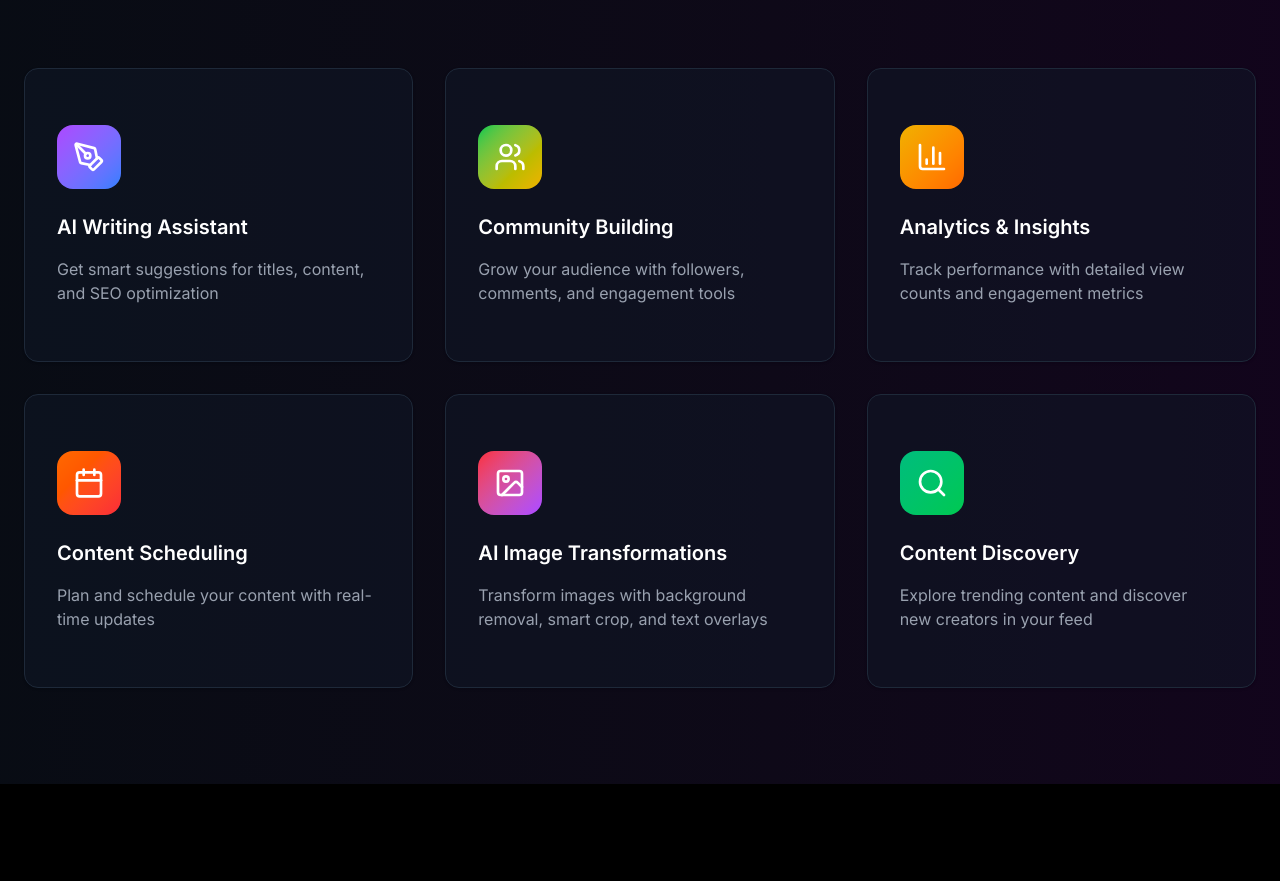
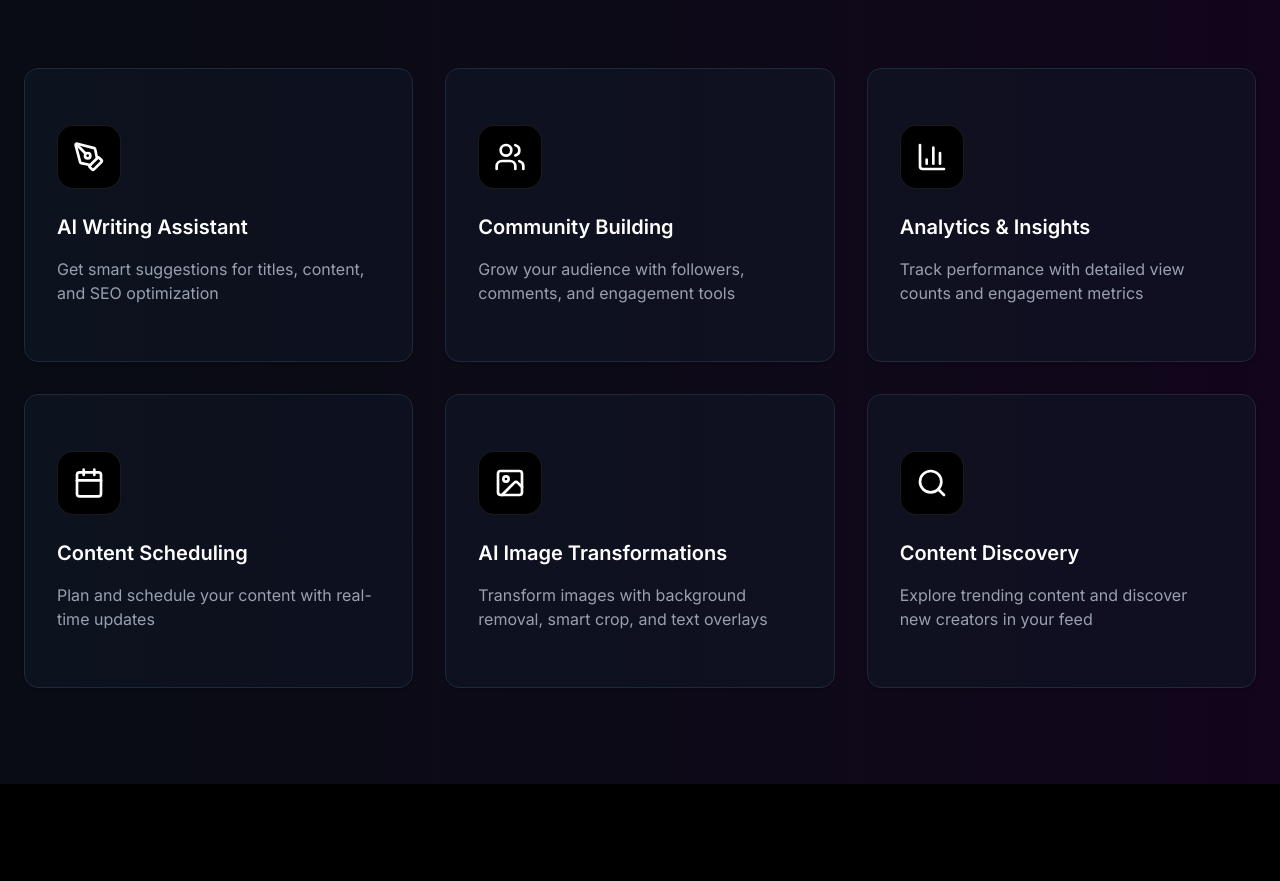
Before and after one commit to AmjustGettingStarted/Inkspire, a Next.js app: page / in a window 1280 px wide. Shown: the part 1060-1941 px from the top of the page. Built offline with nearby package versions, Linux system fonts and the light colour scheme; no server answers.

Commit message:
style(features): try new color combo

```diff
--- a/app/page.js
+++ b/app/page.js
@@ -222,18 +222,42 @@ const Home = () => {
             {features.map((feature, index) => (
               <Card
                 key={index}
-                className="group transition-all duration-300 hover:scale-105 card-glass"
+                className="group transition-all duration-500 ease-in-out hover:scale-105 card-glass"
               >
                 <CardContent className="p-6 sm:p-8">
+                  {/* Icon Box */}
                   <div
-                    className={`w-12 h-12 sm:w-16 sm:h-16 bg-gradient-to-br ${feature.color} rounded-2xl flex items-center justify-center mb-4 sm:mb-6 group-hover:scale-110 transition-transform`}
+                    className="
+            w-12 h-12 sm:w-16 sm:h-16
+            rounded-2xl flex items-center justify-center mb-4 sm:mb-6
+            bg-black text-white border border-white/10
+            transition-all duration-500 ease-in-out
+            group-hover:bg-white group-hover:text-black group-hover:border-white
+            group-hover:scale-110
+          "
                   >
-                    <feature.icon className="w-6 h-6 sm:w-8 sm:h-8 text-white" />
+                    <feature.icon className="w-6 h-6 sm:w-8 sm:h-8 transition-all duration-500 ease-in-out" />
                   </div>
-                  <CardTitle className="text-lg sm:text-xl mb-3 sm:mb-4 text-white">
+
+                  {/* Title */}
+                  <CardTitle
+                    className="
+            text-lg sm:text-xl mb-3 sm:mb-4 text-white
+            transition-colors duration-500 ease-in-out
+            group-hover:text-white
+          "
+                  >
                     {feature.title}
                   </CardTitle>
-                  <CardDescription className="text-sm sm:text-base text-gray-400">
+
+                  {/* Description */}
+                  <CardDescription
+                    className="
+            text-sm sm:text-base text-gray-400
+            transition-colors duration-500 ease-in-out
+            group-hover:text-gray-200
+          "
+                  >
                     {feature.desc}
                   </CardDescription>
                 </CardContent>
```
Also changed, not shown: lib/data.js.
